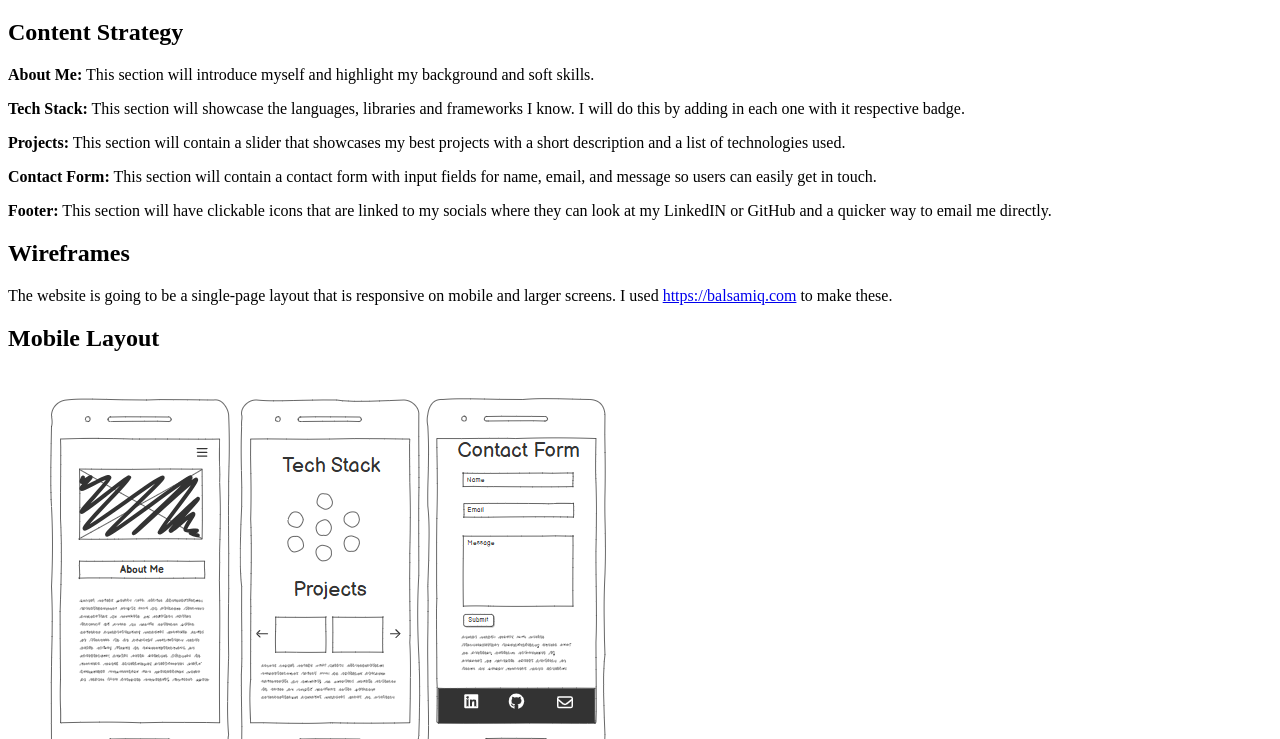
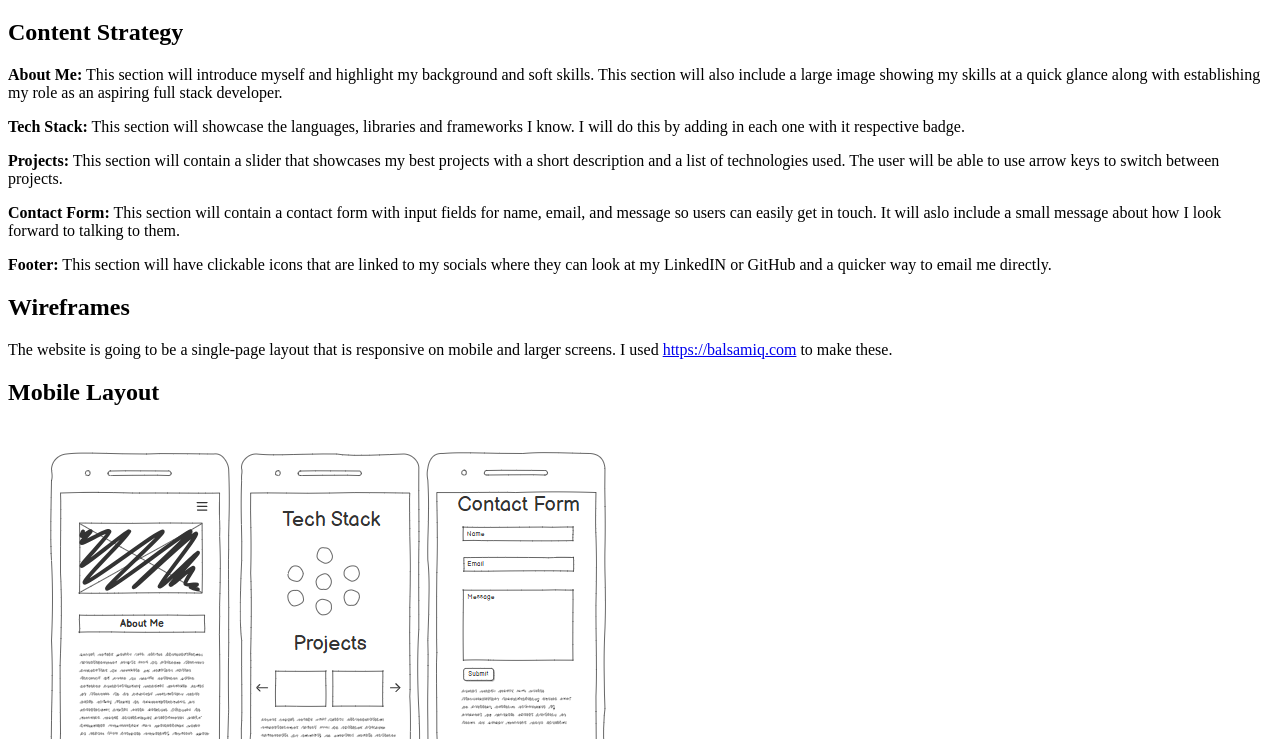
Before and after one commit to DylanKeck/portfolio-website, a plain HTML site: page documentation/milestone-2.html in a window 1280 px wide. Shown: the part 61-800 px from the top of the page. Drawn offline with Linux system fonts and the light colour scheme.

Commit message:
added more content

```diff
--- a/documentation/milestone-2.html
+++ b/documentation/milestone-2.html
@@ -8,10 +8,10 @@
 <main>
   <h1>PWP Milestone 2</h1>
   <h2>Content Strategy</h2>
-  <p><strong>About Me:</strong> This section will introduce myself and highlight my background and soft skills.</p>
+  <p><strong>About Me:</strong> This section will introduce myself and highlight my background and soft skills. This section will also include a large image showing my skills at a quick glance along with establishing my role as an aspiring full stack developer.</p>
   <p><strong>Tech Stack:</strong> This section will showcase the languages, libraries and frameworks I know. I will do this by adding in each one with it respective badge.</p>
-  <p><strong>Projects:</strong> This section will contain a slider that showcases my best projects with a short description and a list of technologies used.</p>
-  <p><strong>Contact Form:</strong> This section will contain a contact form with input fields for name, email, and message so users can easily get in touch.</p>
+  <p><strong>Projects:</strong> This section will contain a slider that showcases my best projects with a short description and a list of technologies used. The user will be able to use arrow keys to switch between projects.</p>
+  <p><strong>Contact Form:</strong> This section will contain a contact form with input fields for name, email, and message so users can easily get in touch. It will aslo include a small message about how I look forward to talking to them.</p>
   <p><strong>Footer:</strong> This section will have clickable icons that are linked to my socials where they can look at my LinkedIN or GitHub and a quicker way to email me directly.</p>
   <h2>Wireframes</h2>
   <p>The website is going to be a single-page layout that is responsive on mobile and larger screens. I used  <a href="https://balsamiq.com">https://balsamiq.com</a> to make these.</p>
```
